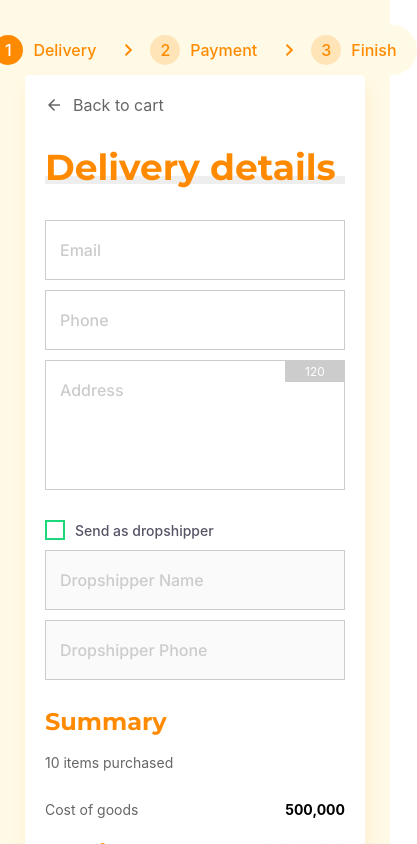
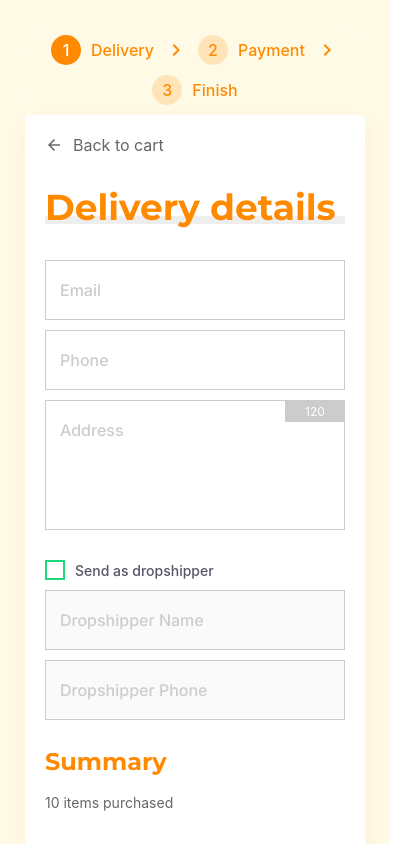
Before and after one commit to rasyidrmhd/Checkout-Simulation, a React (Create React App) app: page / in a window 390 px wide. Shown: the top 844 px of the page, 417 px wide, since content can reach past the window. Built offline with nearby package versions, Linux system fonts and the light colour scheme.

Commit message:
fix stepper responsive

```diff
--- a/src/components/Finish/index.js
+++ b/src/components/Finish/index.js
@@ -1,5 +1,5 @@
 import React from "react";
-import { Box, Text } from "..";
+import { Box, FinishBox, Text } from "..";
 import BackNavigation from "../BackNavigation";
 import StyledHeader from "../StyledHeader";
 import { estimate } from "../summary";
@@ -22,7 +22,7 @@ const Finish = ({ setStep, field, setValue, reset }) => {
   }, [orderId]);
 
   return (
-    <Box display="flex" height="100%" width="70%" justifyContent="center" alignItems="center">
+    <FinishBox display="flex">
       <Box display="flex" flexDirection="column" gap="60px">
         <Box display="flex" flexDirection="column" gap="30px">
           <StyledHeader>Thank you</StyledHeader>
@@ -43,7 +43,7 @@ const Finish = ({ setStep, field, setValue, reset }) => {
           Go to homepage
         </BackNavigation>
       </Box>
-    </Box>
+    </FinishBox>
   );
 };
 
--- a/src/components/Shipment/ShipmentCard.js
+++ b/src/components/Shipment/ShipmentCard.js
@@ -7,6 +7,7 @@ const ShipmentCard = ({ label, price, active, setValue, type, field }) => {
   return (
     <Box
       display="flex"
+      flexGrow="1"
       justifyContent="space-between"
       alignItems="center"
       padding="12px 15px"
--- a/src/components/Stepper.js
+++ b/src/components/Stepper.js
@@ -1,10 +1,10 @@
 import React from "react";
-import { Box, StepperBox, Text } from ".";
+import { Box, StepperBox, StepperGroupBox, Text } from ".";
 import Icon from "./Icon";
 
 const StepperGroup = ({ children, step, active, showArrow = true }) => {
   return (
-    <Box display="flex" gap="20px" alignItems="center">
+    <StepperGroupBox display="flex" alignItems="center">
       <Box display="flex" gap="10px" alignItems="center">
         <Box width="30px" height="30px" display="flex" backgroundColor={active ? "#FF8A00" : "#FFE4B8"} borderRadius="100%" alignItems="center" justifyContent="center">
           <Text fontSize="16px" fontWeight="500" color={active ? "white" : "#FF8A00"}>
@@ -16,13 +16,13 @@ const StepperGroup = ({ children, step, active, showArrow = true }) => {
         </Text>
       </Box>
       {showArrow && <Icon icon="keyboard_arrow_right" size="24px" weight="400" color="#FF8A00" />}
-    </Box>
+    </StepperGroupBox>
   );
 };
 
 const Stepper = ({ step }) => {
   return (
-    <StepperBox backgroundColor="#fffae6" borderRadius="35px" display="flex">
+    <StepperBox backgroundColor="#fffae6" borderRadius="35px" display="flex" flexWrap="wrap" justifyContent="center">
       {["Delivery", "Payment", "Finish"].map((text, idx) => (
         <StepperGroup step={idx + 1} key={idx} showArrow={idx !== 2} active={step >= idx + 1}>
           {text}
--- a/src/components/index.js
+++ b/src/components/index.js
@@ -27,6 +27,7 @@ export const Box = styled.div`
   display: ${(props) => props.display};
   flex-direction: ${(props) => props.flexDirection};
   flex-wrap: ${(props) => props.flexWrap};
+  flex-grow: ${(props) => props.flexGrow};
   gap: ${(props) => props.gap};
   align-items: ${(props) => props.alignItems};
   justify-content: ${(props) => props.justifyContent};
@@ -68,6 +69,13 @@ export const StepperBox = styled(Box)`
     align-self: center;
     position: static;
     padding: 10px 20px;
+    gap: 10px;
+  }
+`;
+
+export const StepperGroupBox = styled(Box)`
+  gap: 20px;
+  @media only screen and (max-width: 768px) {
     gap: 10px;
   }
 `;
@@ -121,6 +129,19 @@ export const FormBox = styled(Box)`
 `;
 
 export const ShipmentBox = styled(DeliveryBox)``;
+
+export const FinishBox = styled(Box)`
+  height: 100%;
+  width: 70%;
+  justify-content: center;
+  align-items: center;
+  @media only screen and (max-width: 768px) {
+    padding: 20px 20px;
+    justify-content: start;
+    align-items: start;
+    width: 100%;
+  }
+`;
 
 export const Button = styled.button`
   padding: 20px 40px;
```
